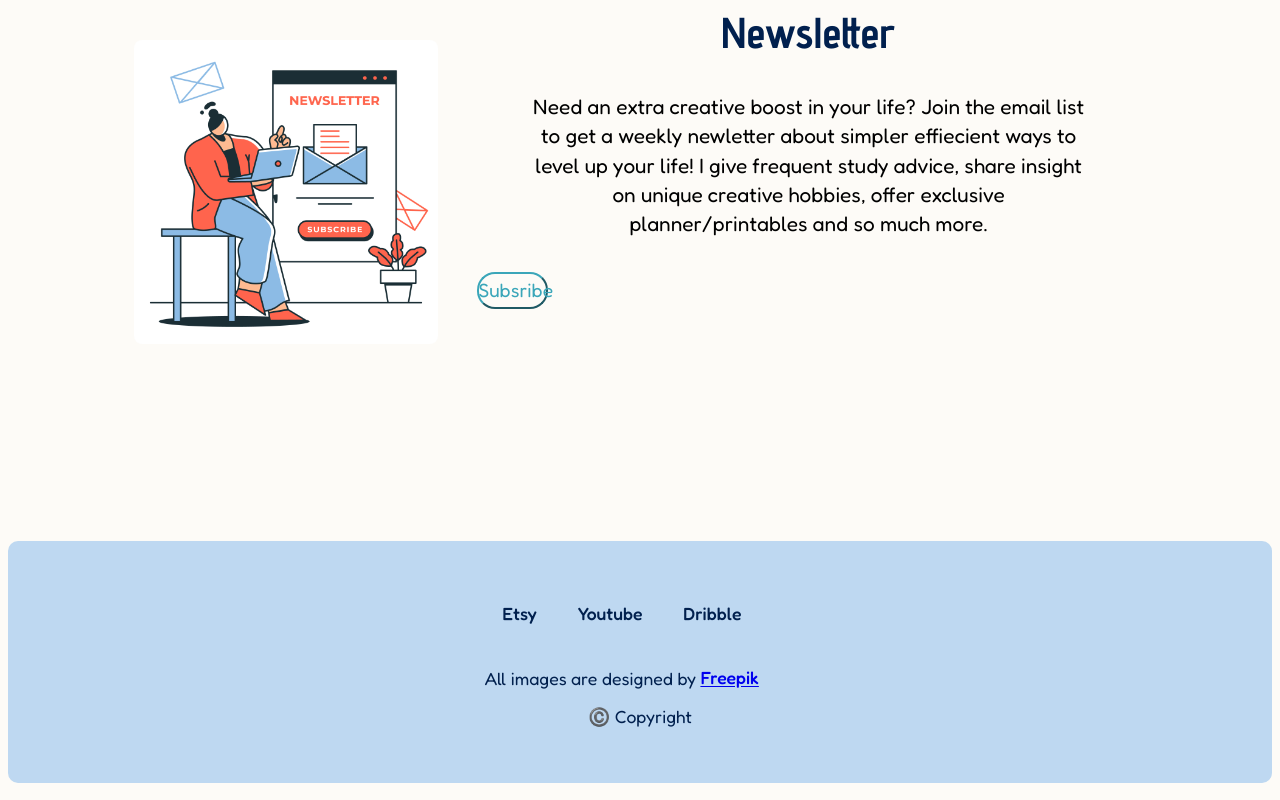
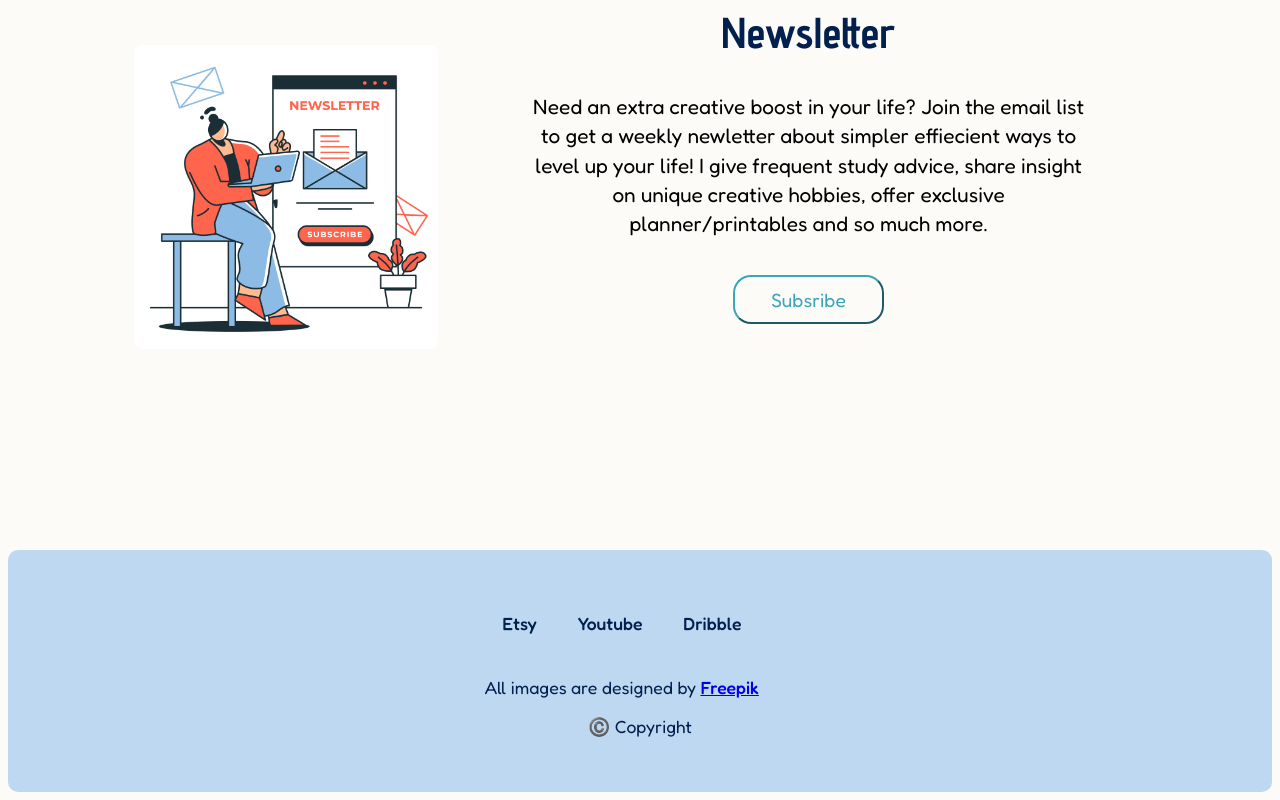
Before and after one commit to samriddhighosh/somiscreation, a plain HTML site: page index.html in a window 1280 px wide. Shown: the part 1823-2623 px from the top of the page. Drawn offline with nearby package versions, Linux system fonts and the light colour scheme; some packages are replaced by stand-ins of ours; a script that the page names is missing; a web font is replaced by a local one.

Commit message:
Update index.html
Adding the newsletter subscribe link

```diff
--- a/index.html
+++ b/index.html
@@ -75,7 +75,7 @@
         <h3 class="mail">
             Need an extra creative boost in your life? Join the email list to get a weekly newletter about simpler effiecient ways to level up your life! I give frequent study advice, share insight on unique creative hobbies, offer exclusive planner/printables and so much more.
         </h3>
-        <a href="https://somis-creations.ck.page/profile"><button> Subsribe</button></a>
+        <button onClick="window.location.href='https://somis-creations.ck.page/profile';"> Subsribe</button>
 
     </div>
     <div class="footer">
```
